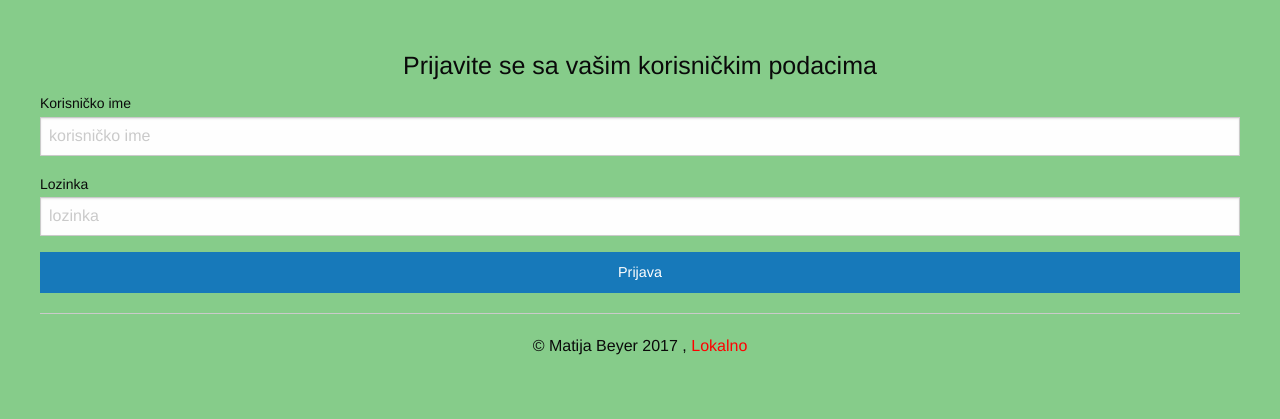
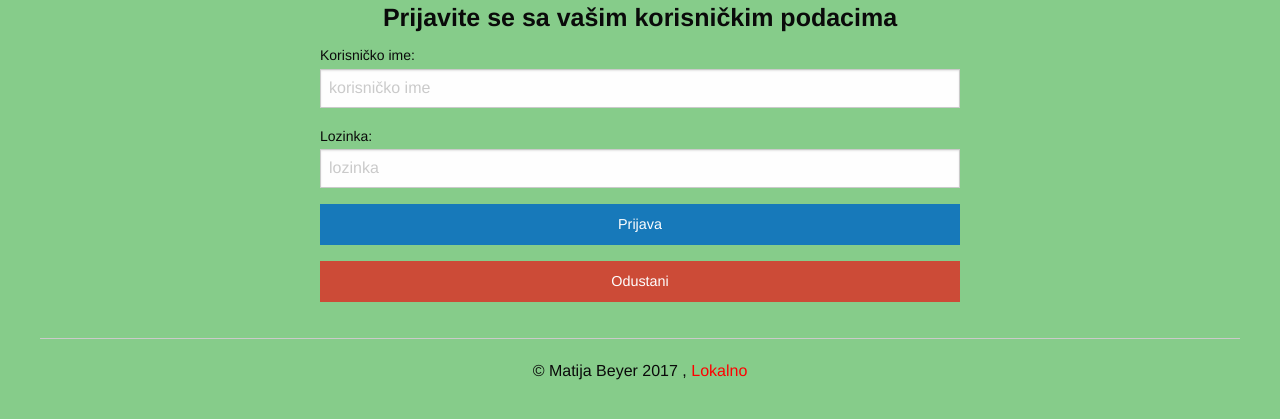
Before and after one commit to BeyerMatija/Edunova, a PHP site: page /javno/login.php in a window 1280 px wide. Shown: the part 55-474 px from the top of the page. Run offline with PHP 8.4, Linux system fonts and the light colour scheme.

Commit message:
Update login.php

```diff
--- a/Zavrsni rad v2.2/javno/login.php
+++ b/Zavrsni rad v2.2/javno/login.php
@@ -1,38 +1,46 @@
-<?php include_once '../konfiguracija.php';  ?>
+<?php include_once '../konfiguracija.php'; ?>
+
 <!doctype html>
 <html class="no-js" lang="en" dir="ltr">
   <head>
-    <?php include_once '../predlosci/head.php'; ?>
+    <?php include_once '../predlosci/head.php';?>
   </head>
   <body>
-  	<?php include_once '../predlosci/menu.php'; ?>
+  	<?php include_once '../predlosci/menu.php';?>
 
-    <div class="grid-container">
+        <div class ="grid-x">
+  		<div class="medium-3 large-3 cell"></div>
+  		<div class="medium-6 large-6 cell">
 
-      <div class="row">
-
-        <div class="large-6 medium 6 cell">
-        	 <br><br>
+  			<!-- <?php
+             if(isset($_GET["nemateOvlasti"])){
+                echo "<h1>Nemate ovlasti</h1>";
+            }
+           ?> -->
 
 			  <form class="log-in-form" method="post" action="<?php echo $putanjaAPP;?>javno/dologin.php">
 			  	<?php
-			  	if(isset($_GET['error']) && $_GET['error'] == 'true'){
+			  	if(isset($_GET['error']) && $_GET['error'] == 'true')
+
 			  		?>
 
-			  <h4 class="text-center" style="color: red">PODACI NISU ISPRAVNI</h4>
-			  <?php
-				} ?>
-			  <h4 class="text-center">Prijavite se sa vašim korisničkim podacima</h4>
-			  <label>Korisničko ime
+			  <h4 class="text-center"><b>Prijavite se sa vašim korisničkim podacima</b></h4>
+
+			  <label>Korisničko ime:
 			    <input type="text" name="korisnicko_ime" placeholder="korisničko ime">
 			  </label>
-			  <label>Lozinka
+
+			  <label>Lozinka:
 			    <input type="password" name="lozinka" placeholder="lozinka">
 			  </label>
 
 			  <p><input type="submit" class="button expanded" value="Prijava"></input></p>
 
-			</form>
+			  </form>
+
+			   <a href="<?php echo $putanjaAPP;?>index.php">
+			  <button class="alert button expanded" name="odustani">Odustani</button>
+				</a>
 
          </div>
     </div>
```
